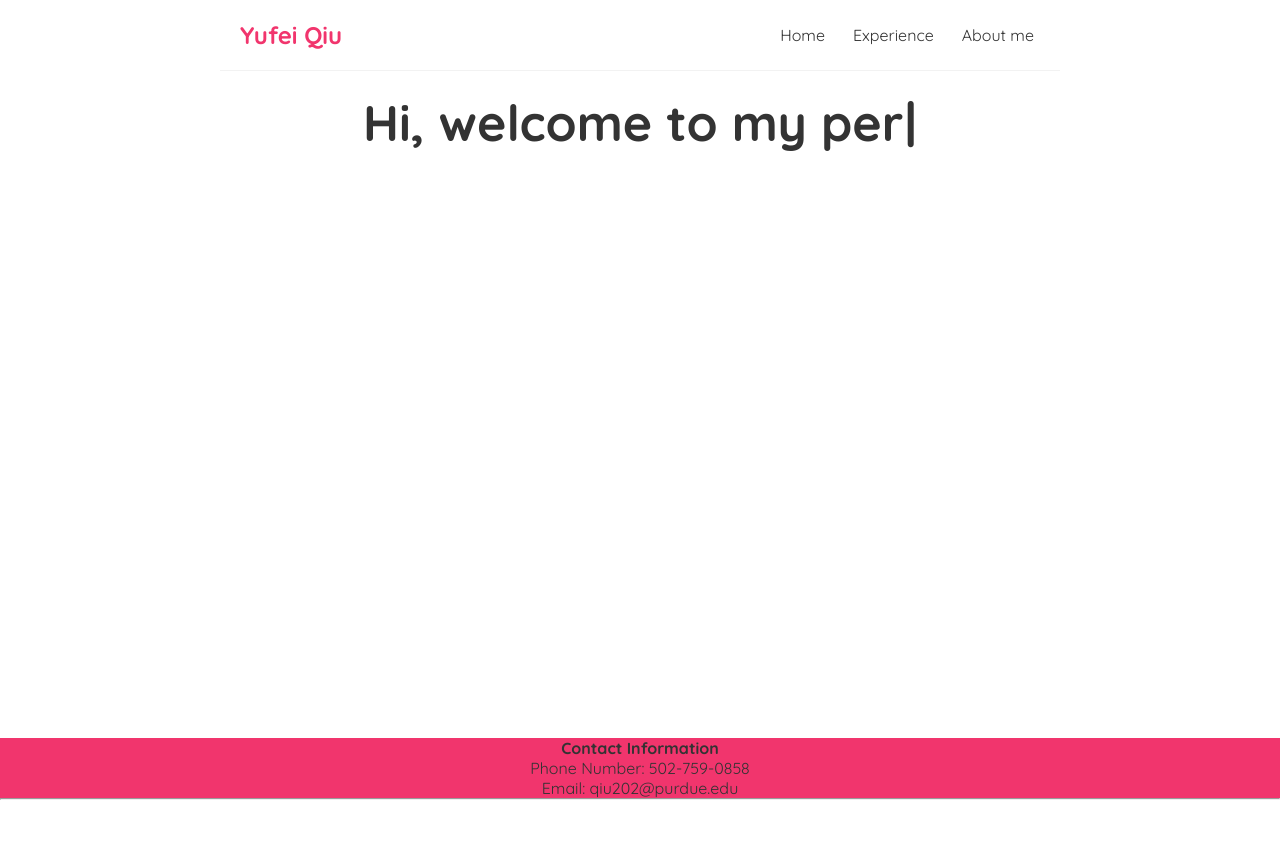
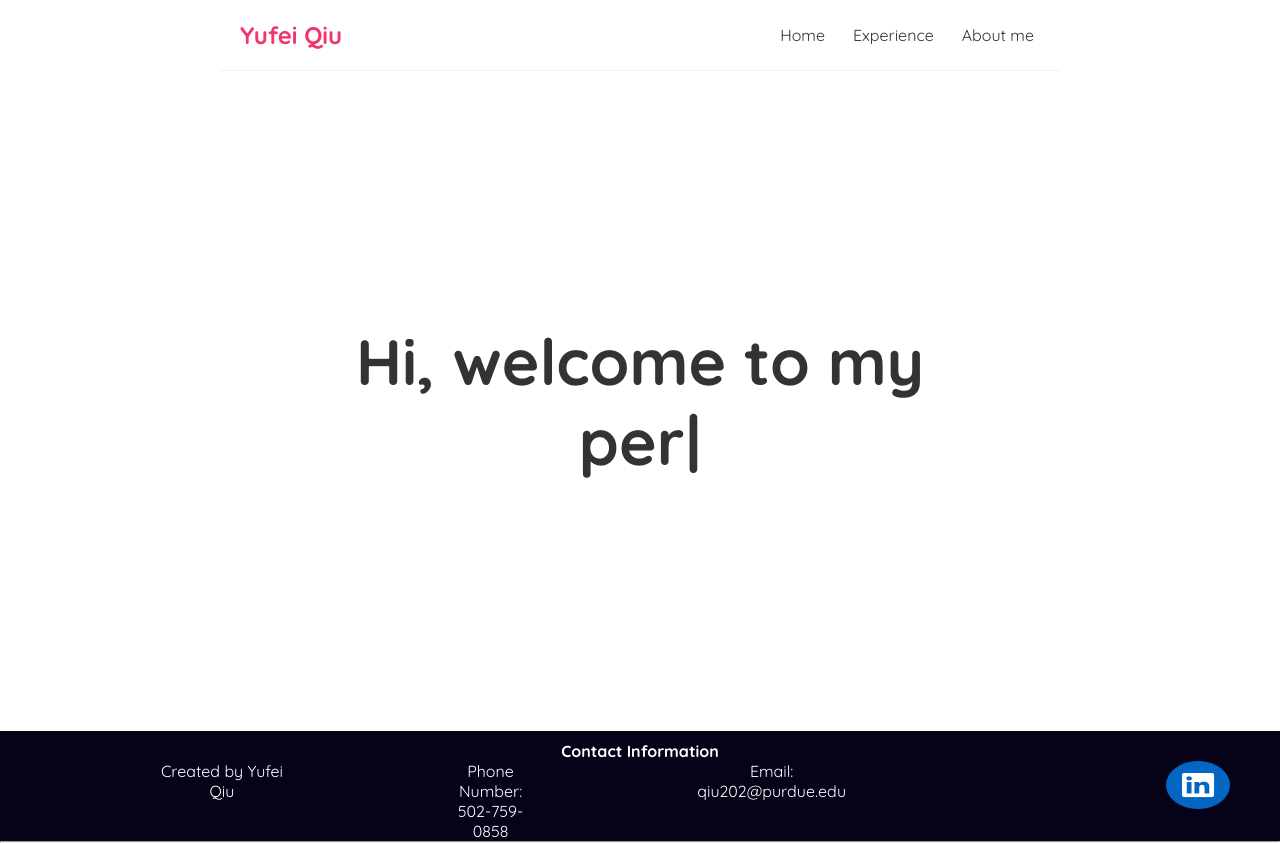
Before and after one commit to yufeiqiu-dev/yufei.qiu.portfolio, a React (Create React App) app: page /#/ in a window 1280 px wide. Before the commit the page ends 800 px from the top, so only its background shows below. Built offline with nearby package versions, Linux system fonts and the light colour scheme.

Commit message:
changes on footer and color

```diff
--- a/src/App.js
+++ b/src/App.js
@@ -28,8 +28,9 @@ function App() {
 
     </div>
     <div>
-      <Footer />
+    <Footer />
     </div>
+
      </HashRouter>
 
 
--- a/src/Footer.js
+++ b/src/Footer.js
@@ -1,13 +1,32 @@
+import linkedin from './linkedin.png'
 const Footer = () => {
+    const openInNewTab = (url) => {
+        const newWindow = window.open(url, '_blank', 'noopener,noreferrer')
+        if (newWindow) newWindow.opener = null
+    }
     return (
         <div className="main-footer">
       <div className="container">
         <div className="row">
           {/* Column1 */}
+          <h4>Contact Information</h4>
           <div className="col">
-            <h4>Contact Information</h4>
-            <p>Phone Number: 502-759-0858</p>
-            <p>Email: qiu202@purdue.edu</p>
+            <div />
+
+            <div>
+                <p>Created by Yufei Qiu</p>
+            </div>
+            <div>
+                <p>Phone Number: <br /> 502-759-0858</p>
+            </div>
+            <div>
+                 <p>Email:<br/> qiu202@purdue.edu</p>
+            </div>
+            <div />
+            <div>
+            <img src={linkedin} className="link-icon" onClick={() => { openInNewTab("https://www.linkedin.com/in/yufei-qiu-242067210") }}/>
+            </div>
+
           </div>
 
 
--- a/src/Home.js
+++ b/src/Home.js
@@ -2,7 +2,8 @@ import Typewriter from 'typewriter-effect'
 const Home = () => {
     return (
         <div className="home" >
-            <h2>
+            <div>
+                <h2>
                 <Typewriter
                 options={{
                     autoStart: true,
@@ -12,7 +13,10 @@ const Home = () => {
                 }}
                 />
 
-            </h2>
+                </h2>
+
+            </div>
+
         </div>
 
 
--- a/src/Project.js
+++ b/src/Project.js
@@ -2,9 +2,10 @@ import { useState } from 'react';
 
 const Project = () => {
     const [projects, setProjects] = useState([
-        {title: 'Data Mine Corporate Partner With No Limit LLC', role: 'Backend Developer', body: 'Worked as a backend developer to ensure the security of the company website.', id: 1},
-        {title: 'File Compression Project', role: "Coder", author: "By Yufei Qiu", body: 'A file size reduction project implemented using Huffman Compression Tree structure. File size was able to be reduced by more than 50% after compression.', id: 2},
-        {title: 'Teacher-Student Interactive APP', role: "Code writer and tester", author: "Team: Yufei Qiu, Phillip Bernwagner, Denis Kilseev, Winston Ngo", body: "A multi-threader user based interactive app that allows the user to log in and sign up as either student or teacher. Main functions includes uploading quizzes, grading quizzes, submit quizzes. Data are stored as object in the file.", id: 3}
+        {title: 'Wonderland Education (Sept 2023-Present)', role: 'Instructor', body: 'As a scratch instructor working at Wonderland education, I conducted engaging and interactive Scratch programming lessons for elementary students, and provided clear explanations, hands-on demonstrations, and individualized support to ensure student comprehension and progress.', id:1},
+        {title: 'Data Mine Corporate Partner With No Limit LLC  (Aug 2023 - present)', role: 'Backend Developer', body: 'Worked as a backend developer to ensure the security of the company website.', id: 2},
+        {title: 'File Compression Project (2022)', role: "Coder", author: "By Yufei Qiu", body: 'A file size reduction project implemented using Huffman Compression Tree structure. File size was able to be reduced by more than 50% after compression.', id: 3},
+        {title: 'Teacher-Student Interactive APP (2021)', role: "Code writer and tester", author: "Team: Yufei Qiu, Phillip Bernwagner, Denis Kilseev, Winston Ngo", body: "A multi-threader user based interactive app that allows the user to log in and sign up as either student or teacher. Main functions includes uploading quizzes, grading quizzes, submit quizzes. Data are stored as object in the file.", id: 4}
     ]);
 
 
--- a/src/index.css
+++ b/src/index.css
@@ -6,9 +6,15 @@
   font-family: "Quicksand";
   color: #333;
 }
+.home {
+  height: 80vh;
+  display: flex;
+  justify-content: center;
+  align-items: center;
+}
 .home h2 {
   text-align: center;
-  font-size: 50px;
+  font-size: 5vw;
 }
 .navbar {
   padding: 20px;
@@ -36,8 +42,13 @@
 .content {
   max-width: 50%;
   margin: auto;
-  padding: 20px;
+  margin-bottom: 0;
+  padding: 10px;
   position: relative;
+}
+.project {
+  height:96vh;
+
 }
 
 .project-preview {
@@ -57,12 +68,26 @@
 }
 
 .main-footer {
+
+  background-color: rgb(6, 2, 24);
+  text-align: center;
+  position:sticky;
+  bottom: 0;
+  width: 100%;
+  padding-top: 10px;
+}
+.main-footer h4 {
   color: white;
-  background-color: #f1356d;
+}
+.main-footer p {
+  color: white;
+}
+
+.col {
   text-align: center;
-  position: fixed;
-  bottom:0%;
-  width: 100%;
+  display: flex;
+  gap: 10rem;
+  margin-right: 50px;
 }
 
 .about {
@@ -143,3 +168,9 @@ section {
 .text-container {
   display:flex;
 }
+
+.link-icon {
+  width: 5vw;
+  height: 3rem;
+  cursor: pointer;;
+}
```
Also changed, not shown: src/linkedin.png (added).
